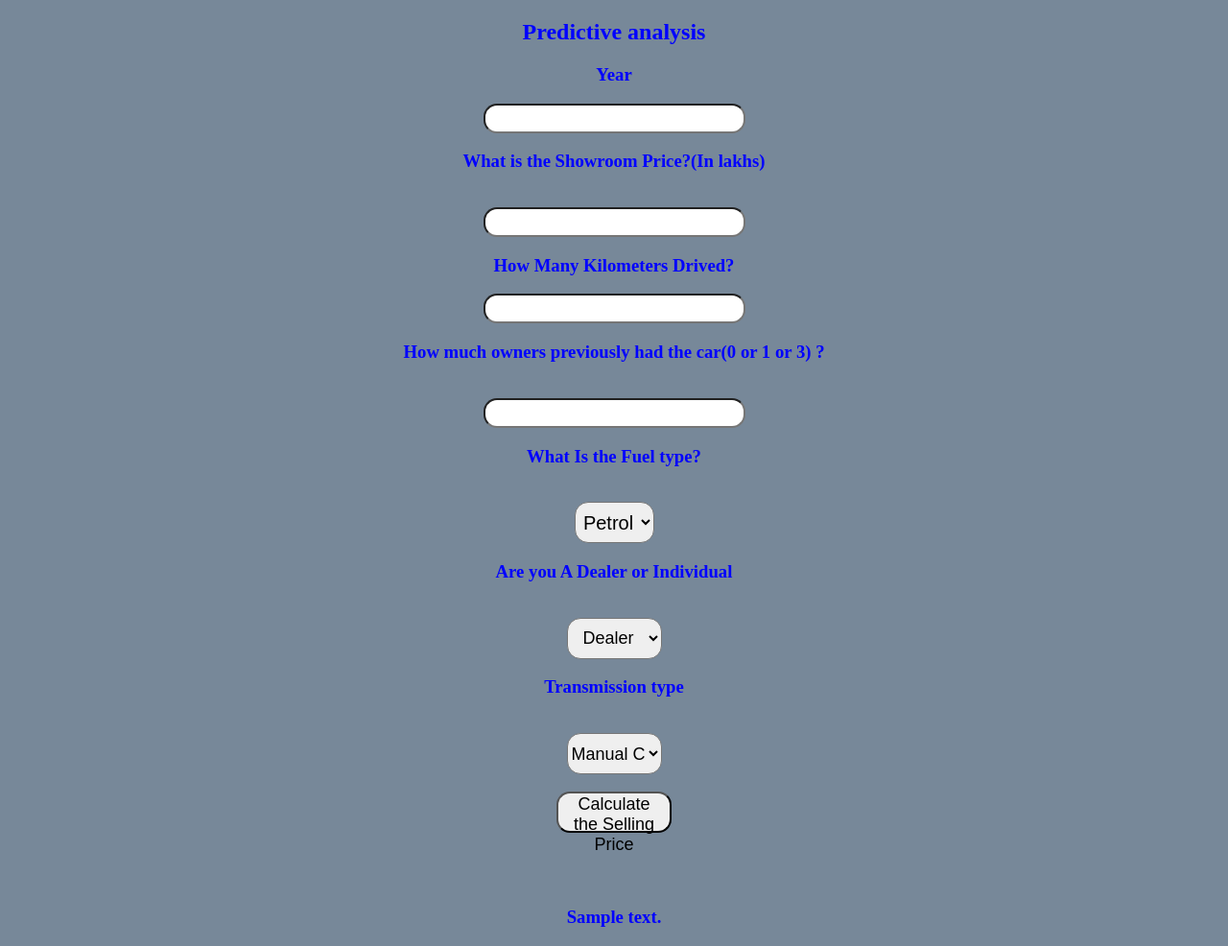
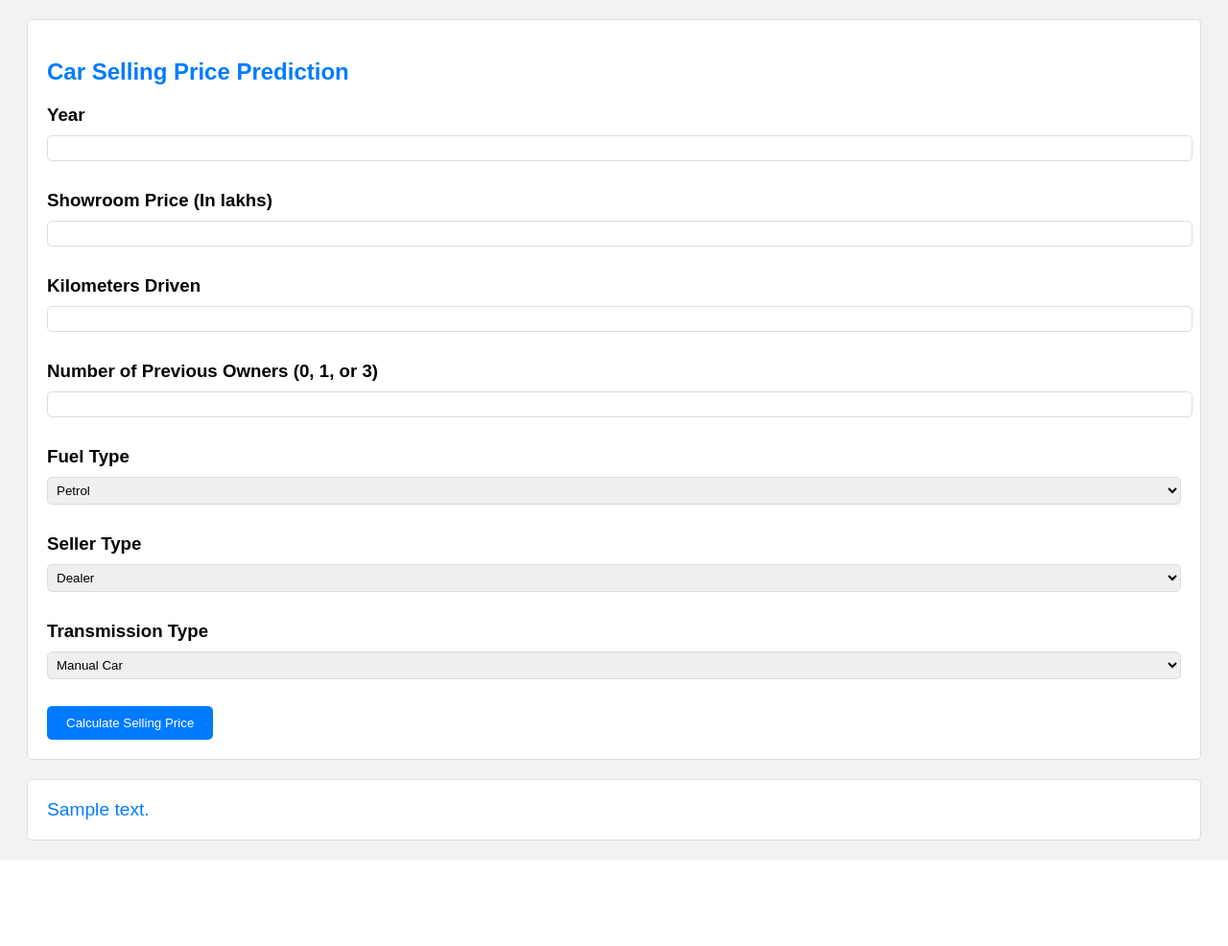
Before and after one commit to ahmadghalawinji/E2E-ML-Projects, a Flask app: template templates/index.html in a window 1280 px wide. Shown: the whole page at 96% size. After the commit the page ends 896 px from the top, so only its background shows below. Run offline with Flask 3, Linux system fonts and the light colour scheme; the template is opened without the code that fills it: most values are stand-ins (such as "Sample title", 1, 10 or a date in 2020); parts of the project's set-up code (start-up, migrations or seed data) failed here and were passed over.

Commit message:
html enhancement

```diff
--- a/templates/index.html
+++ b/templates/index.html
@@ -1,159 +1,90 @@
 <!DOCTYPE html>
 <html lang="en">
-
 <head>
     <meta charset="UTF-8">
     <meta name="viewport" content="width=device-width, initial-scale=1.0">
-    <title>Document</title>
-</head>
-
-<body>
-
-    <div style="color:blue">
-        <form action="{{ url_for('predict')}}" method="post">
-            <h2>Predictive analysis</h2>
-            <h3>Year</h3>
-            <input id="first" name="Year" type="number ">
-            <h3>What is the Showroom Price?(In lakhs)</h3><br><input id="second" name="Present_Price" required="required">
-            <h3>How Many Kilometers Drived?</h3><input id="third" name="Kms_Driven" required="required">
-            <h3>How much owners previously had the car(0 or 1 or 3) ?</h3><br><input id="fourth" name="Owner" required="required">
-            <h3>What Is the Fuel type?</h3><br><select name="Fuel_Type_Petrol" id="fuel" required="required">
-                <option value="Petrol">Petrol</option>
-                <option value="Diesel">Diesel</option>
-                <option value="Diesel">CNG</option>
-            </select>
-            <h3>Are you A Dealer or Individual</h3><br><select name="Seller_Type_Individual" id="resea" required="required">
-                <option value="Dealer">Dealer</option>
-                <option value="Individual">Individual</option>
-            </select>
-            <h3>Transmission type</h3><br><select name="Transmission_Mannual" id="research" required="required">
-                <option value="Mannual">Manual Car</option>
-                <option value="Automatic">Automatic Car</option>
-            </select>
-            <br><br><button id="sub" type="submit ">Calculate the Selling Price</button>
-            <br>
-
-
-
-
-        </form>
-
-
-
-        <br><br><h3>{{ prediction_text }}<h3>
-    </div>
-
-
-
-
+    <title>Car Selling Price Prediction</title>
     <style>
         body {
-            background-color: lightslategray;
-            text-align: center;
-            padding: 0px;
+            background-color: #f2f2f2;
+            font-family: Arial, sans-serif;
         }
-
-        #research {
-            font-size: 18px;
-            width: 100px;
-            height: 23px;
-            top: 23px;
+        form {
+            margin: 20px;
+            padding: 20px;
+            background-color: #fff;
+            border: 1px solid #ddd;
+            border-radius: 5px;
         }
-
-        #box {
-            border-radius: 60px;
-            border-color: 45px;
-            border-style: solid;
-            font-family: cursive;
-            text-align: center;
-            background-color: rgb(168, 131, 61);
-            font-size: medium;
-            position: absolute;
-            width: 700px;
-            bottom: 9%;
-            height: 850px;
-            right: 30%;
-            padding: 0px;
-            margin: 0px;
-            font-size: 14px;
+        h2 {
+            margin-bottom: 20px;
+            color: #007bff;
         }
-
-        #fuel {
-            width: 83px;
-            height: 43px;
-            text-align: center;
-            border-radius: 14px;
-            font-size: 20px;
+        h3 {
+            margin-top: 20px;
+            margin-bottom: 10px;
         }
-
-        #fuel:hover {
-            background-color: coral;
+        input[type="number"],
+        input[type="text"],
+        select {
+            padding: 5px;
+            margin-bottom: 10px;
+            width: 100%;
+            border: 1px solid #ddd;
+            border-radius: 5px;
         }
-
-        #research {
-            width: 99px;
-            height: 43px;
-            text-align: center;
-            border-radius: 14px;
-            font-size: 18px;
+        button {
+            background-color: #007bff;
+            color: #fff;
+            border: none;
+            border-radius: 5px;
+            padding: 10px 20px;
+            cursor: pointer;
         }
-
-        #research:hover {
-            background-color: coral;
+        button:hover {
+            background-color: #0069d9;
         }
-
-        #resea {
-            width: 99px;
-            height: 43px;
-            text-align: center;
-            border-radius: 14px;
-            font-size: 18px;
-        }
-
-        #resea:hover {
-            background-color: coral;
-        }
-
-        #sub {
-            width: 120px;
-            height: 43px;
-            text-align: center;
-            border-radius: 14px;
-            font-size: 18px;
-        }
-
-        #sub:hover {
-            background-color: darkcyan;
-        }
-
-        #first {
-            border-radius: 14px;
-            height: 25px;
-            font-size: 20px;
-            text-align: center;
-        }
-
-        #second {
-            border-radius: 14px;
-            height: 25px;
-            font-size: 20px;
-            text-align: center;
-        }
-
-        #third {
-            border-radius: 14px;
-            height: 25px;
-            font-size: 20px;
-            text-align: center;
-        }
-
-        #fourth {
-            border-radius: 14px;
-            height: 25px;
-            font-size: 20px;
-            text-align: center;
+        .result {
+            margin: 20px;
+            padding: 20px;
+            background-color: #fff;
+            border: 1px solid #ddd;
+            border-radius: 5px;
+            font-size: 1.2rem;
+            color: #007bff;
         }
     </style>
+</head>
+<body>
+    <form action="{{ url_for('predict')}}" method="post">
+        <h2>Car Selling Price Prediction</h2>
+        <h3>Year</h3>
+        <input id="first" name="Year" type="number">
+        <h3>Showroom Price (In lakhs)</h3>
+        <input id="second" name="Present_Price" type="text" required>
+        <h3>Kilometers Driven</h3>
+        <input id="third" name="Kms_Driven" type="text" required>
+        <h3>Number of Previous Owners (0, 1, or 3)</h3>
+        <input id="fourth" name="Owner" type="text" required>
+        <h3>Fuel Type</h3>
+        <select name="Fuel_Type_Petrol" id="fuel" required>
+            <option value="Petrol">Petrol</option>
+            <option value="Diesel">Diesel</option>
+            <option value="CNG">CNG</option>
+        </select>
+        <h3>Seller Type</h3>
+        <select name="Seller_Type_Individual" id="resea" required>
+            <option value="Dealer">Dealer</option>
+            <option value="Individual">Individual</option>
+        </select>
+        <h3>Transmission Type</h3>
+        <select name="Transmission_Mannual" id="research" required>
+            <option value="Manual">Manual Car</option>
+            <option value="Automatic">Automatic Car</option>
+        </select>
+        <br><br>
+        <button id="sub" type="submit">Calculate Selling Price</button>
+    </form>
+    <div class="result">{{ prediction_text }}</div>
 </body>
-
 </html>
```
